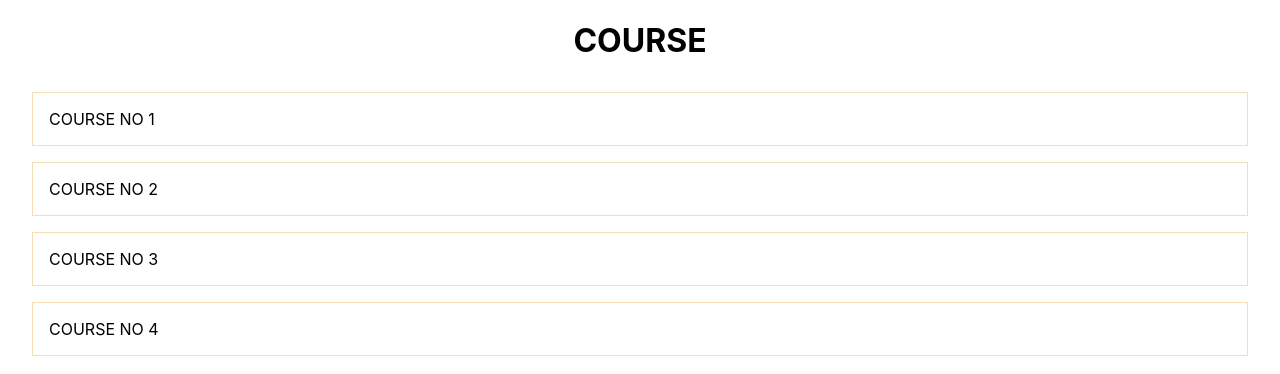
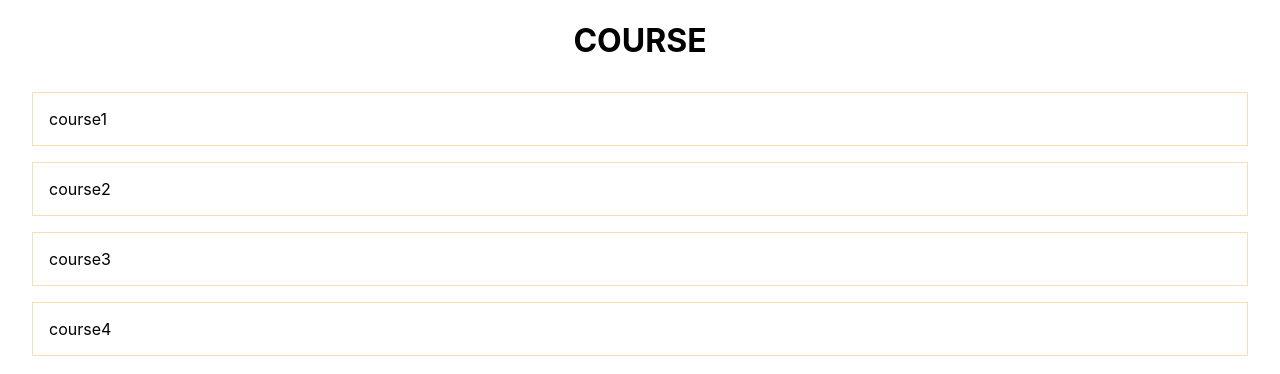
Before and after one commit to Karan7687/react-from-scratch, a React (Create React App) app: page / in a window 1280 px wide. Shown: the top 374 px of the page. Built offline with nearby package versions, Linux system fonts and the light colour scheme.

Commit message:
Use concept of Props in React

```diff
--- a/src/App.js
+++ b/src/App.js
@@ -3,10 +3,18 @@ import GoalList from "./components/GoalList";
 import "./App.css";
 
 const App = () => {
+  const arr = [
+    { id: "course1", text: "React Native" },
+    { id: "course2", text: "Next JS" },
+    { id: "course3", text: "GO LANG" },
+    { id: "course4", text: "RUST" },
+    //array is created to pass as props from app to GoalList
+  ];
+
   return (
     <div className="course-goals">
       <h1>COURSE</h1>
-      <GoalList />
+      <GoalList course={arr}/>
     </div>
   );
 };
--- a/src/components/GoalList.js
+++ b/src/components/GoalList.js
@@ -1,13 +1,19 @@
 import React from "react";
 import "./GoalList.css"
 
-const GoalList = () => {
-  return (
+const GoalList = props => {
+
+  console.log(props.course)
+  return(
+
     <ul className="list">
-      <li>COURSE NO 1</li>
-      <li>COURSE NO 2</li>
-      <li>COURSE NO 3</li>
-      <li>COURSE NO 4</li>
+
+        {props.course.map((goal)=>{
+
+          return<li>{goal.id}</li>
+
+        })}
+
     </ul>
   );
 };
```
